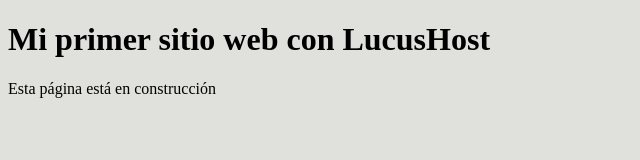
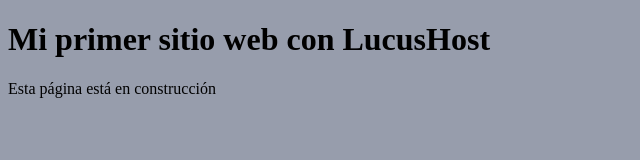
Before and after one commit to AlvaroRojas-DataAnalytics/Portafolio, a plain HTML site: page index.html in a window 1280 px wide. Shown: the whole page, without its empty margins (0-640 px from the left). Drawn offline with Linux system fonts and the light colour scheme.

Commit message:
Update style.css

```diff
--- a/CSS/style.css
+++ b/CSS/style.css
@@ -1,3 +1,3 @@
 body{
-  background-color: #e0e1dd;
+  background-color: #979dac;
 }
```
